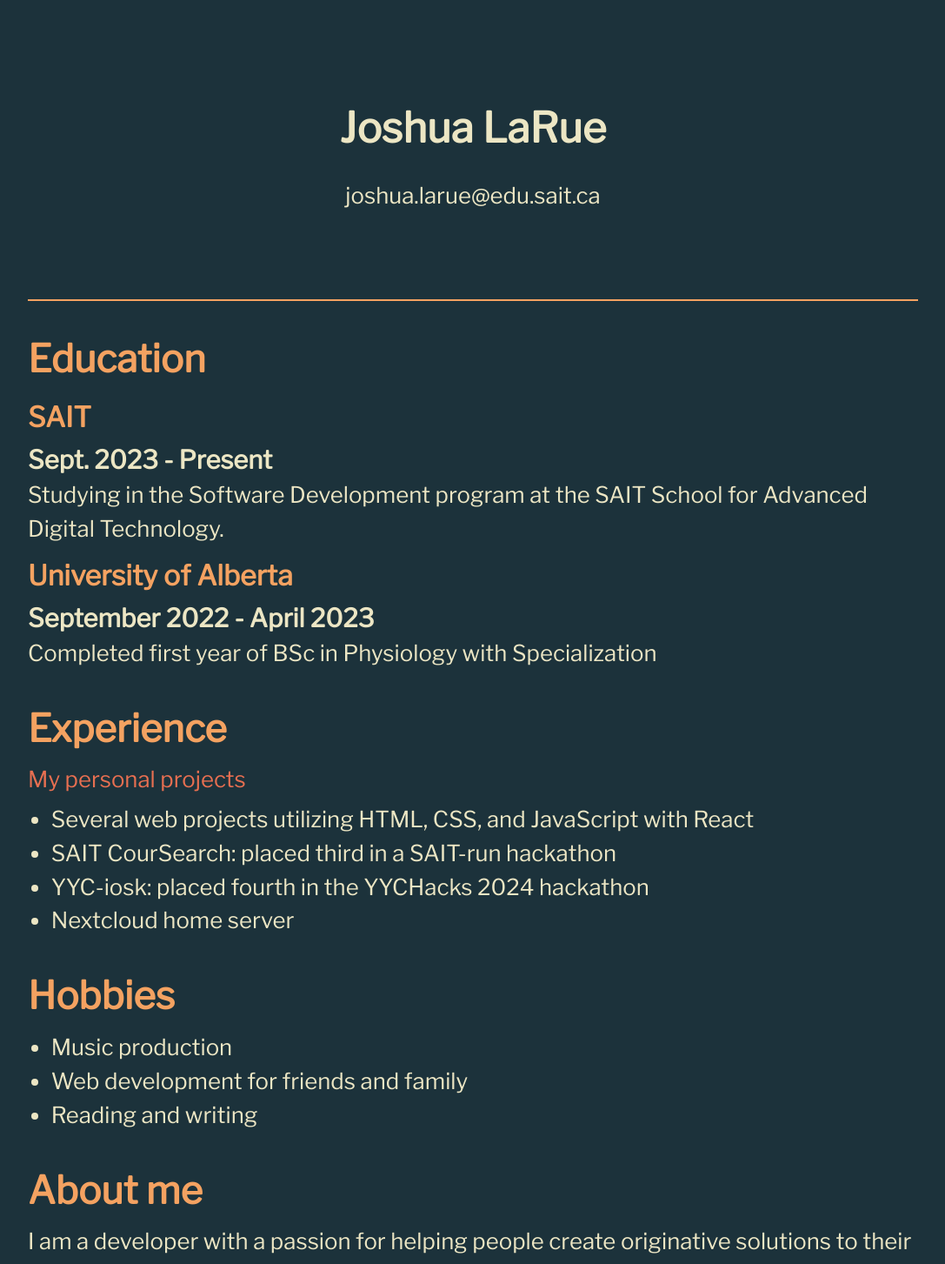
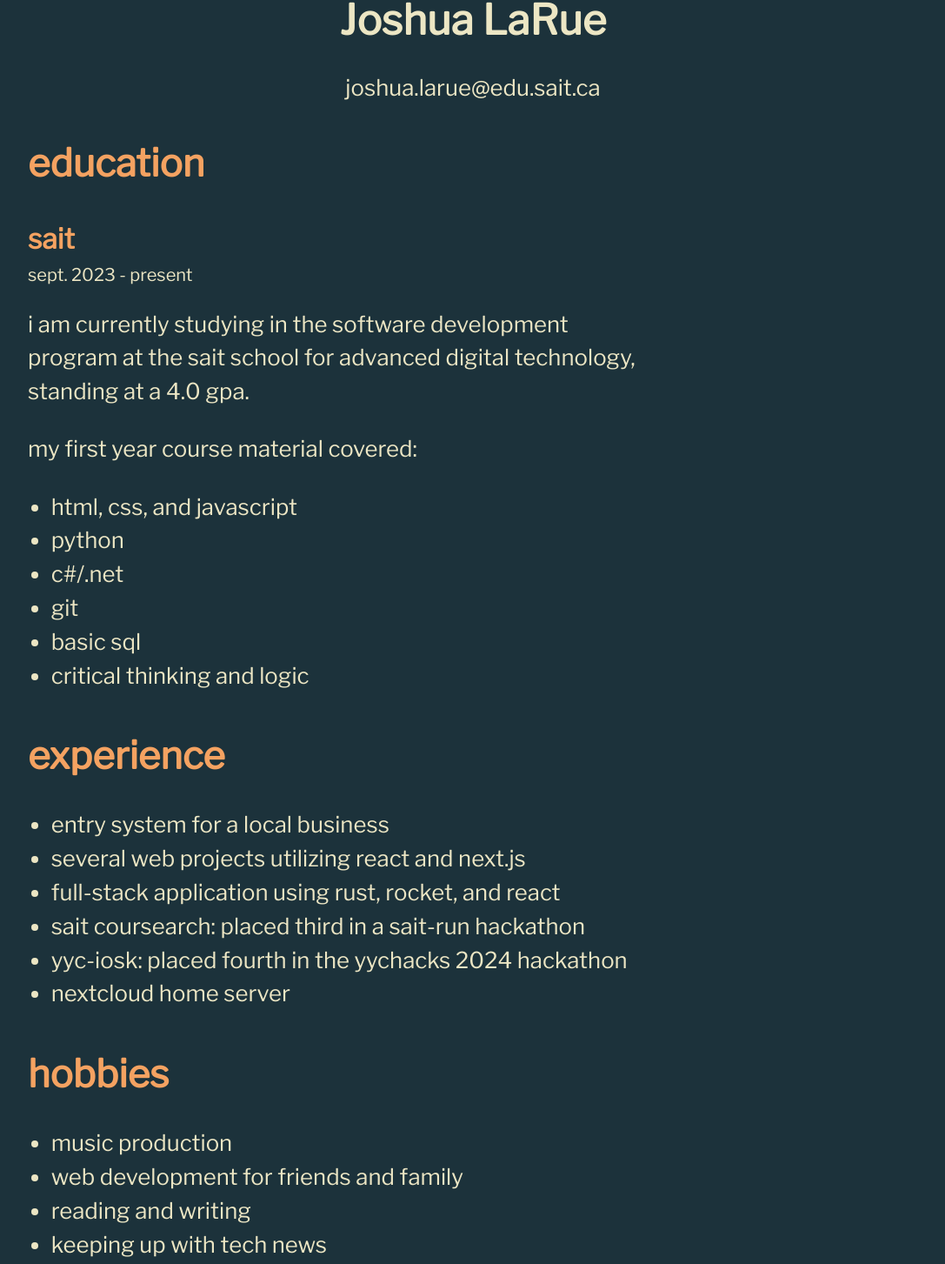
Before and after one commit to jovielarue/portfolio, a React (Vite) app: page /resume in a window 1280 px wide. Shown: the part 122-1575 px from the top of the page at 87% size, without its empty margins (96-1183 px from the left). Built offline with nearby package versions, Linux system fonts and the light colour scheme; a web font is replaced by a local one.

Commit message:
styling and resume and adding routes

```diff
--- a/src/App.css
+++ b/src/App.css
@@ -49,11 +49,11 @@
   --light: #ece6c4;
   --accent1: #f4a261;
   --accent2: #e76f51;
-  --primary: #45e0ce;
+  --primary: #4de9d7;
   --h1: clamp(2rem, 2.868vw + 1.082rem, 5rem);
   --h2: clamp(3rem, 1.434vw + 2.541rem, 4.5rem);
   --h3: clamp(2rem, 1.243vw + 1.602rem, 3.3rem);
-  --h4: clamp(2rem, 0.956vw + 1.694rem, 3rem);
+  --h4: clamp(1.7rem, 0.956vw + 1.394rem, 2.7rem);
   --h5: clamp(1.5rem, 0.287vw + 1.408rem, 1.8rem);
   --p: clamp(1.3rem, 1.338vw + 0.872rem, 2.7rem);
   font-size: 62.5%;
@@ -217,6 +217,7 @@
   justify-content: center;
   align-items: center;
   width: 100vw;
+  padding-bottom: 10vw;
 }
 .scrolled p::selection {
   background-color: var(--base);
@@ -230,12 +231,11 @@
 .about-body {
   background-color: var(--accent1);
   width: 50vw;
-  padding-inline: 15ch;
-  padding-block: 10ch;
+  padding-inline: 10em;
+  padding-block: 5em;
 }
-.about-body p {
-  font-weight: bold;
-  color: black;
+.scrolled p {
+  color: var(--base);
   font-size: var(--h4);
 }
 
@@ -251,8 +251,8 @@
 .upto-body {
   background-color: var(--accent1);
   width: 50vw;
-  padding-inline: 15ch;
-  padding-top: 10ch;
+  padding-inline: 10em;
+  padding-top: 5em;
 }
 p {
   font-family: 'Libre Franklin';
@@ -269,10 +269,10 @@
 
 .resume {
   width: 80vw;
-  margin-top: 5vw;
   display: flex;
   flex-direction: column;
   gap: 5ch;
+  padding-block: 5vh;
 }
 
 .resume h2, .resume h3 {
@@ -288,7 +288,6 @@
   flex-direction: column;
   justify-content: center;
   align-items: center;
-  height: 25vw;
 }
 
 .resume-hero {
@@ -302,10 +301,20 @@
 .resume-section-container {
   display: flex;
   flex-direction: column;
-  gap: 5ch;
+  width: 70%;
+  gap: 5vh;
 }
 .resume-section {
   display: flex;
   flex-direction: column;
-  gap: 1ch;
+  gap: 4ch;
 }
+.resume-section-grouping {
+  display: flex;
+  flex-direction: column;
+  gap: 0.5ch;
+}
+.resume-section h4 {
+  font-size: calc(var(--h4)/1.3);
+  font-weight: lighter;
+}
--- a/src/App.jsx
+++ b/src/App.jsx
@@ -6,7 +6,6 @@
 import { Routes, Route } from "react-router-dom";
 
 function App() {
-  const [currentPage, setCurrentPage] = useState("home");
 
   return (
     <>
@@ -14,7 +13,7 @@
         <Routes>
           <Route path='/' element={
             <>
-            <Header currentPage={currentPage} />
+              <Header />
               <Home />
             </>
           } />
@@ -22,7 +21,18 @@
           <Route path='/resume' element={
             <>
               <Header />
-            <Resume setCurrentPage={setCurrentPage}/>
+              <Resume/>
+            </>
+          } />
+          <Route path='/projects' element={
+            <>
+              <Header />
+            </>
+          } />
+
+<         Route path='/contact' element={
+            <>
+              <Header />
             </>
           } />
         </Routes>
--- a/src/components/About.jsx
+++ b/src/components/About.jsx
@@ -12,7 +12,7 @@
         <h2>WHAT I'M UP TO</h2>
         <div className="upto-body">
           <p>i'm working on several side-projects.</p>
-          <p>one is an entry system for a local business that i am developing alongside a small team that utilizes react and next.js.</p>
+          <p>one is an entry system for a local business that i am developing alongside a small team that utilizes react, next.js, and vercel.</p>
           <p>another is a full-stack application using rust, rocket, and react.</p>
         </div>
       </div>
--- a/src/components/Home.jsx
+++ b/src/components/Home.jsx
@@ -1,7 +1,18 @@
 import Abilities from "./Abilities";
 import About from "./About";
+import { useState } from "react";
 
 export default function Home() {
+
+  // Add a scroll event listener to the window object that changes the text of the "scroll down" message when the user scrolls down the page
+  const [scrollDownText, setScrollDownText] = useState("↓ scroll down ↓");
+  window.onscroll = (e) => {
+    if (window.scrollY < window.innerHeight / 1.7) {
+      setScrollDownText("↓ scroll down ↓");
+    } else {
+      setScrollDownText("thank you :)");
+    }
+  };
 
   return (
     <>
@@ -16,7 +27,7 @@
         </div>
 
         <div className="scroll-down">
-          <p>↓ scroll down ↓</p>
+          <p>{scrollDownText}</p>
         </div>
       </div>
       <div className="scrolled">
--- a/src/components/Resume.jsx
+++ b/src/components/Resume.jsx
@@ -2,44 +2,56 @@
 
   return (
     <div className='resume'>
-      <header className='resume-header'>
+      <div className='resume-header'>
         <div className="resume-hero">
           <h1>Joshua LaRue</h1>
           <p>joshua.larue@edu.sait.ca</p>
         </div>
-      </header>
+      </div>
       <main>
         <div className="resume-section-container">
           <section className='resume-section'>
-            <h2>Education</h2>
-            <h3>SAIT</h3>
-            <h4>Sept. 2023 - Present</h4>
-            <p>Studying in the Software Development program at the SAIT School for Advanced Digital Technology.</p>
-            <h3>University of Alberta</h3>
-            <h4>September 2022 - April 2023</h4>
-            <p>Completed first year of BSc in Physiology with Specialization</p>
-          </section>
-          <section className='resume-section'>
-            <h2>Experience</h2>
-            <a href="https://joshlarue.github.io" target='_blank'>My personal projects</a>
+            <h2>education</h2>
+            <div className="resume-section-grouping">
+              <h3>sait</h3>
+              <h4>sept. 2023 - present</h4>
+            </div>
+            <p>i am currently studying in the software development program at the sait school for advanced digital technology, standing at a 4.0 gpa.</p>
+            <p>my first year course material covered:</p>
             <ul>
-                <li>Several web projects utilizing HTML, CSS, and JavaScript with React</li>
-                <li>SAIT CourSearch: placed third in a SAIT-run hackathon</li>
-                <li>YYC-iosk: placed fourth in the YYCHacks 2024 hackathon</li>
-                <li>Nextcloud home server</li>
+              <li>html, css, and javascript</li>
+              <li>python</li>
+              <li>c#/.net</li>
+              <li>git</li>
+              <li>basic sql</li>
+              <li>critical thinking and logic</li>
             </ul>
           </section>
           <section className='resume-section'>
-            <h2>Hobbies</h2>
+            <h2>experience</h2>
+            <div className="resume-section-grouping">
+              <ul>
+                <li>entry system for a local business</li>
+                <li>several web projects utilizing react and next.js</li>
+                <li>full-stack application using rust, rocket, and react</li>
+                <li>sait coursearch: placed third in a sait-run hackathon</li>
+                <li>yyc-iosk: placed fourth in the yychacks 2024 hackathon</li>
+                <li>nextcloud home server</li>
+              </ul>
+            </div>
+          </section>
+          <section className='resume-section'>
+            <h2>hobbies</h2>
             <ul>
-              <li>Music production</li>
-              <li>Web development for friends and family</li>
-              <li>Reading and writing</li>
+              <li>music production</li>
+              <li>web development for friends and family</li>
+              <li>reading and writing</li>
+              <li>keeping up with tech news</li>
             </ul>
           </section>
           <section className='resume-section'>
-            <h2>About me</h2>
-            <p id="resume-about">I am a developer with a passion for helping people create originative solutions to their problems. I am great at working collaboratively, love creating accessible software, and thrive in fast-paced environments.
+            <h2>about me</h2>
+            <p id="resume-about">i am a developer with a passion for helping people create originative solutions to their problems. i am great at working collaboratively, love creating accessible software, and thrive in fast-paced environments.
             </p>
           </section>
         </div>
```
Lines whose indentation alone changed are shown as unchanged.
